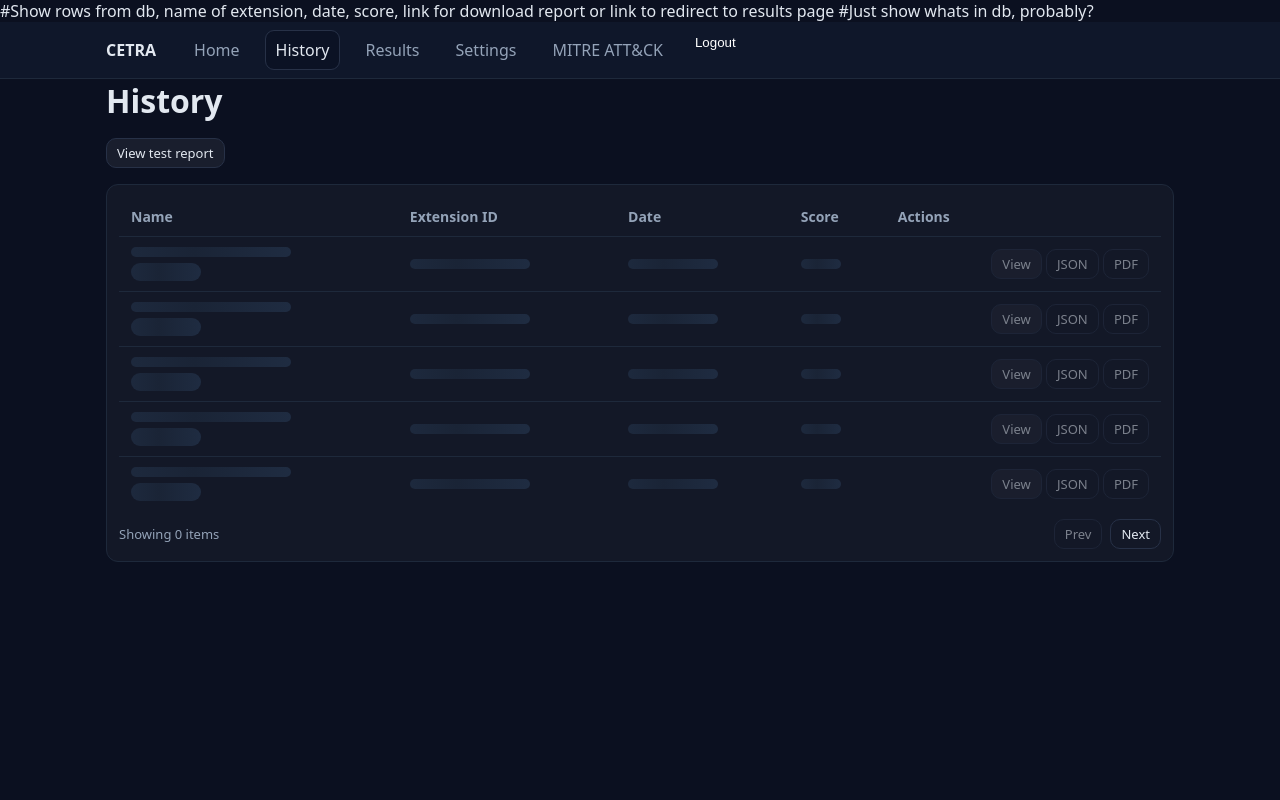
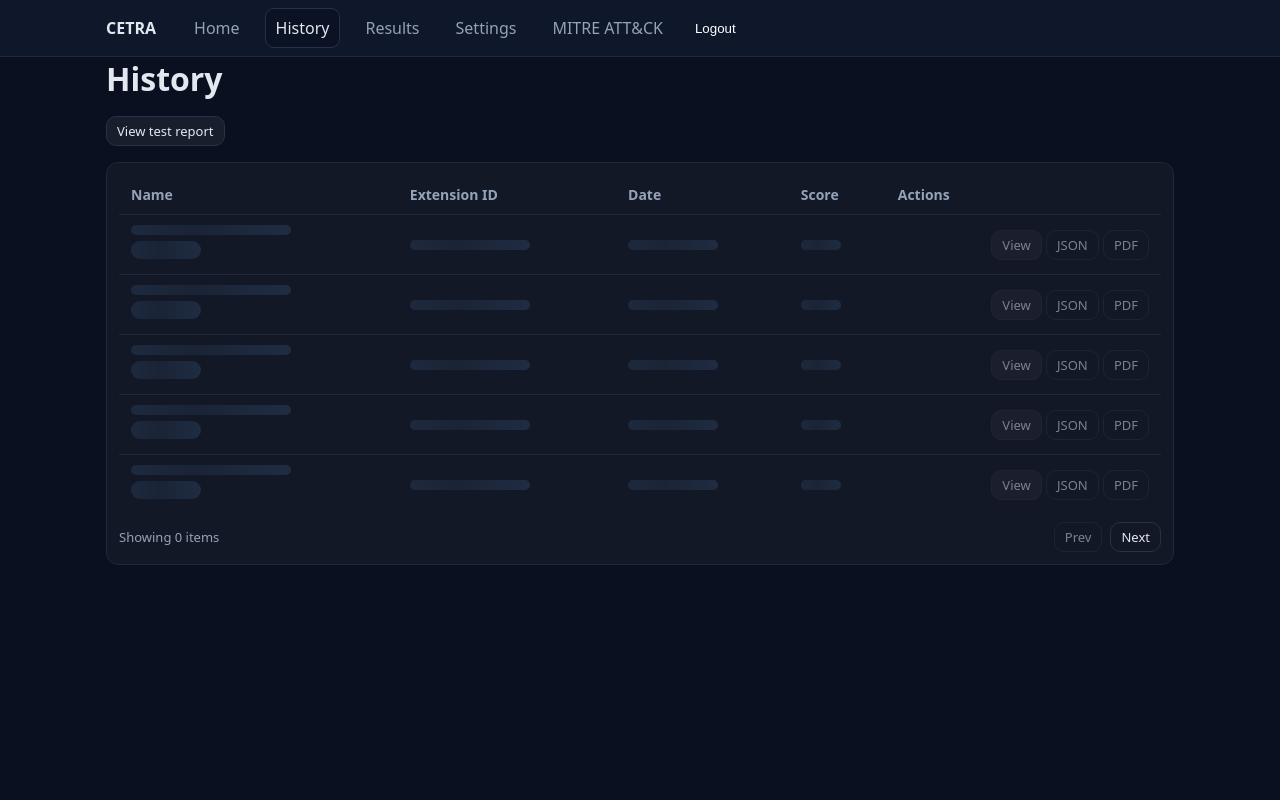
Before and after one commit to kevanoovitch/DV1512-CETRA-Codebase, a Django app: page /history/ in a window 1280 px wide. Run offline with Django 5.2, Linux system fonts and the light colour scheme; the visitor is signed in with stand-in values (Sample User, id 1).

Commit message:
Removed comment in history.html

```diff
--- a/app/templates/history.html
+++ b/app/templates/history.html
@@ -1,6 +1,3 @@
-
-#Show rows from db, name of extension, date, score, link for download report or link to redirect to results page
-#Just show whats in db, probably?
 
 {% extends "base.html" %}
 {% block title %}History – CETRA{% endblock %}
```
